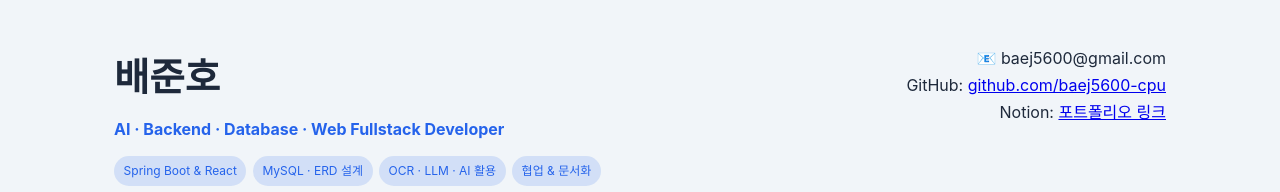
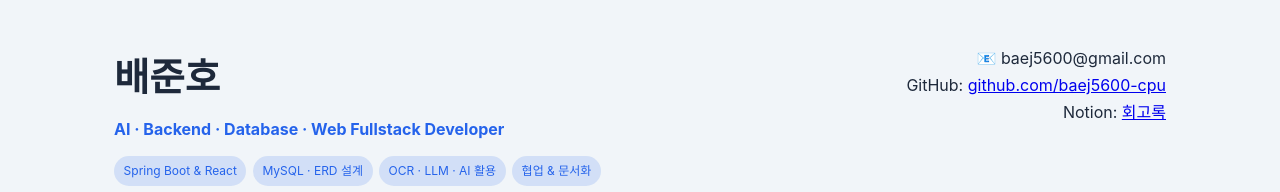
Before and after one commit to baej5600-cpu/portfolio, a website: page index.html in a window 1280 px wide. Shown: the top 192 px of the page. Drawn offline with Linux system fonts and the light colour scheme.

Commit message:
Update index.html

```diff
--- a/index.html
+++ b/index.html
@@ -290,7 +290,7 @@ ul li::before {
             </div>
             <div>Notion:
                 <a href="https://www.notion.so/1f93479df154801393acfe0fe1b4d4b8?source=copy_link" target="_blank">
-                    포트폴리오 링크
+                    회고록
                 </a>
             </div>
         </div>
```
